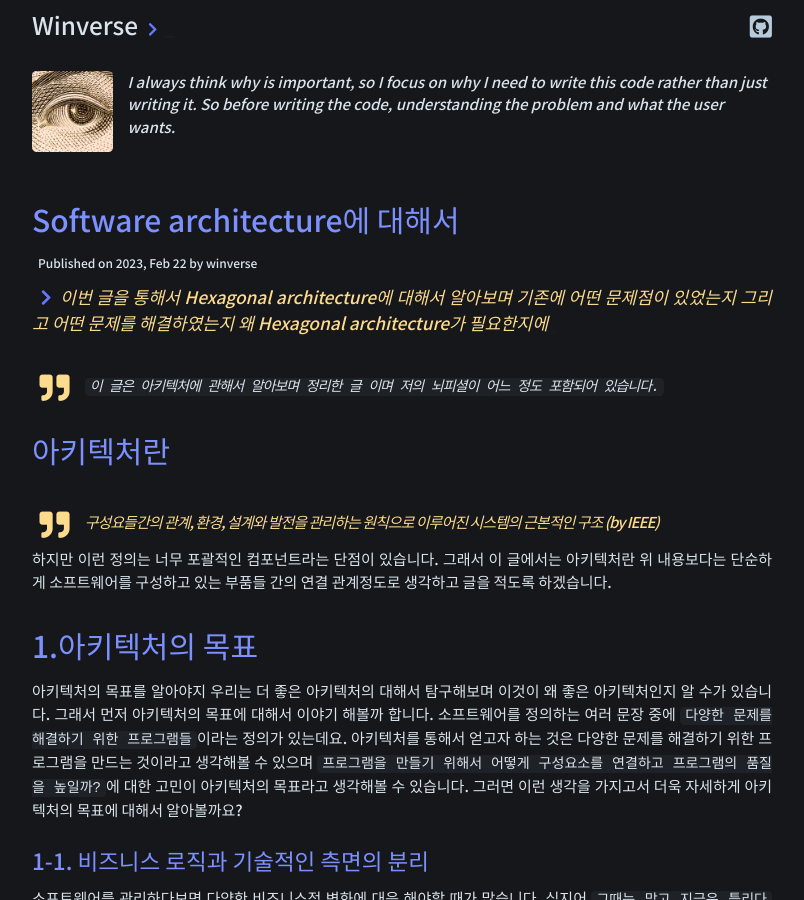
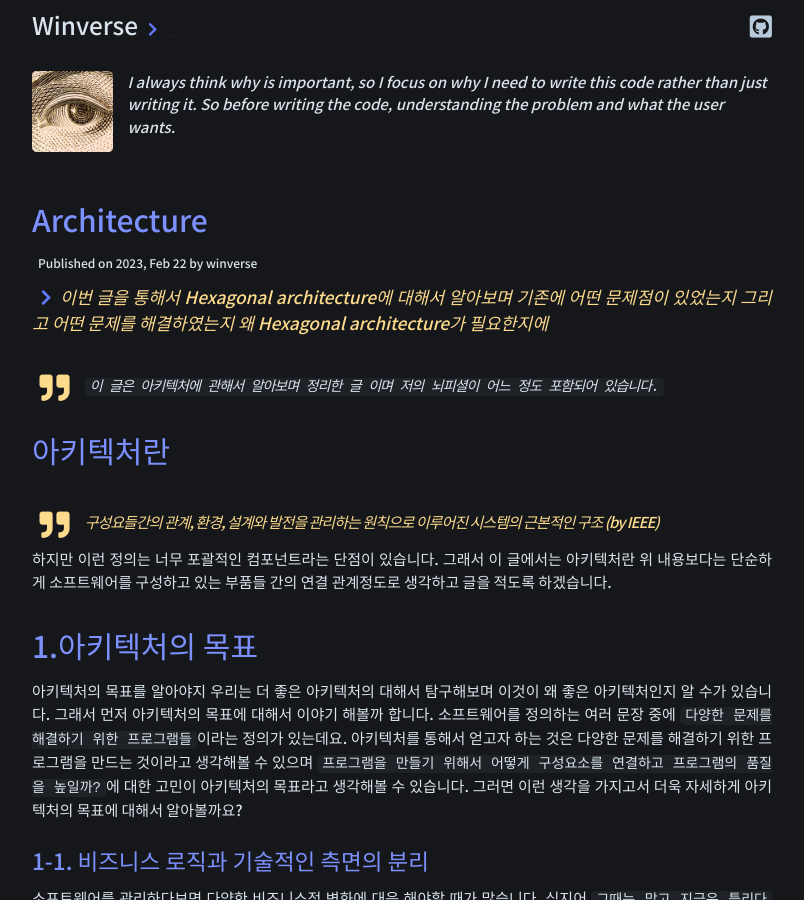
Before and after one commit to winverse/winverse.github.io, a Jekyll site: the page built from _posts/architecture/2023-02-22-hexagonal-architecture.md, in a window 1280 px wide and 900 px high. Shown: the whole window, without its empty margins (238-1042 px from the left). Built offline with Jekyll 4.4.1, drawn with Linux system fonts in a browser that asks for light colours; nearby versions of some CDN libraries; comment, search, counter and statistics services are not loaded.

Commit message:
Fix: title 수정

```diff
--- a/_posts/architecture/2023-02-22-hexagonal-architecture.md
+++ b/_posts/architecture/2023-02-22-hexagonal-architecture.md
@@ -1,7 +1,7 @@
 ---
 layout: post
 author: winverse
-title:  "Software architecture에 대해서"
+title:  "Architecture"
 description: 이번 글을 통해서 Hexagonal architecture에 대해서 알아보며 기존에 어떤 문제점이 있었는지 그리고 어떤 문제를 해결하였는지 왜 Hexagonal architecture가 필요한지에 대해서 알아보겠습니다.
 tags: Architecture Layerd-architecture Hexagonal-architecture Clean-architecture
 category: architecture
```
